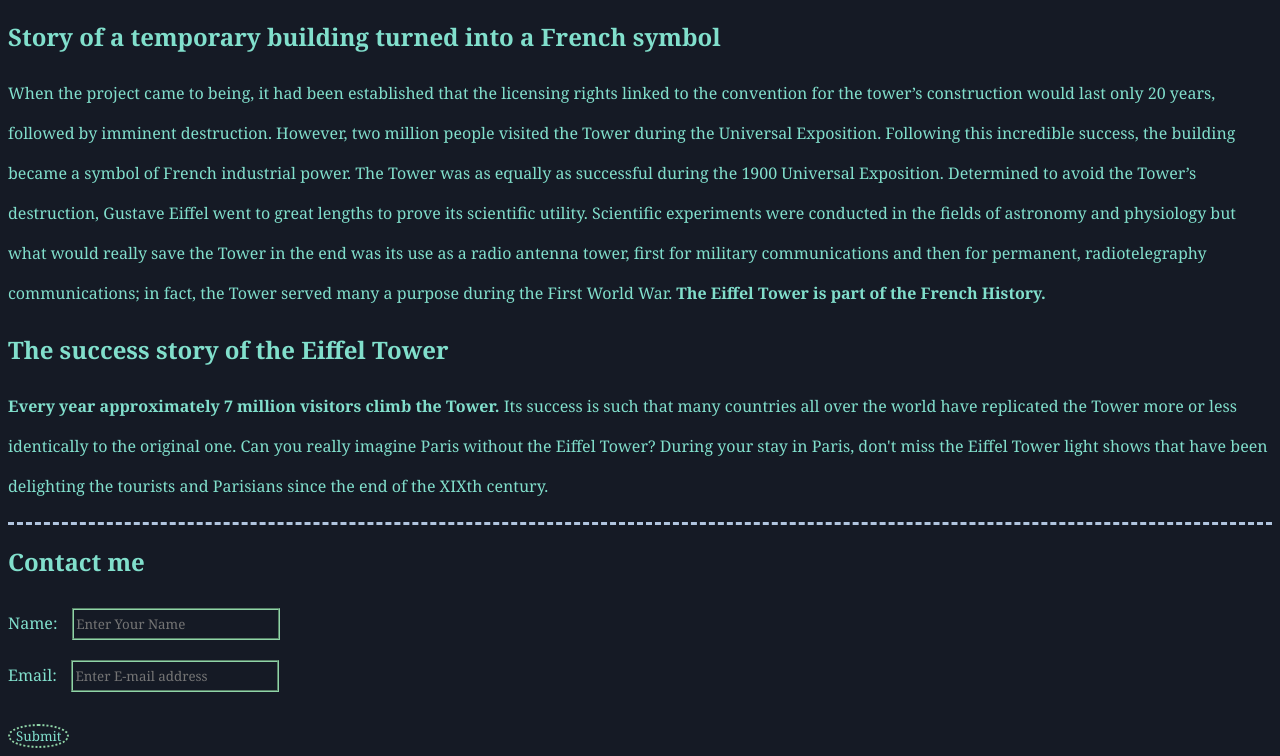
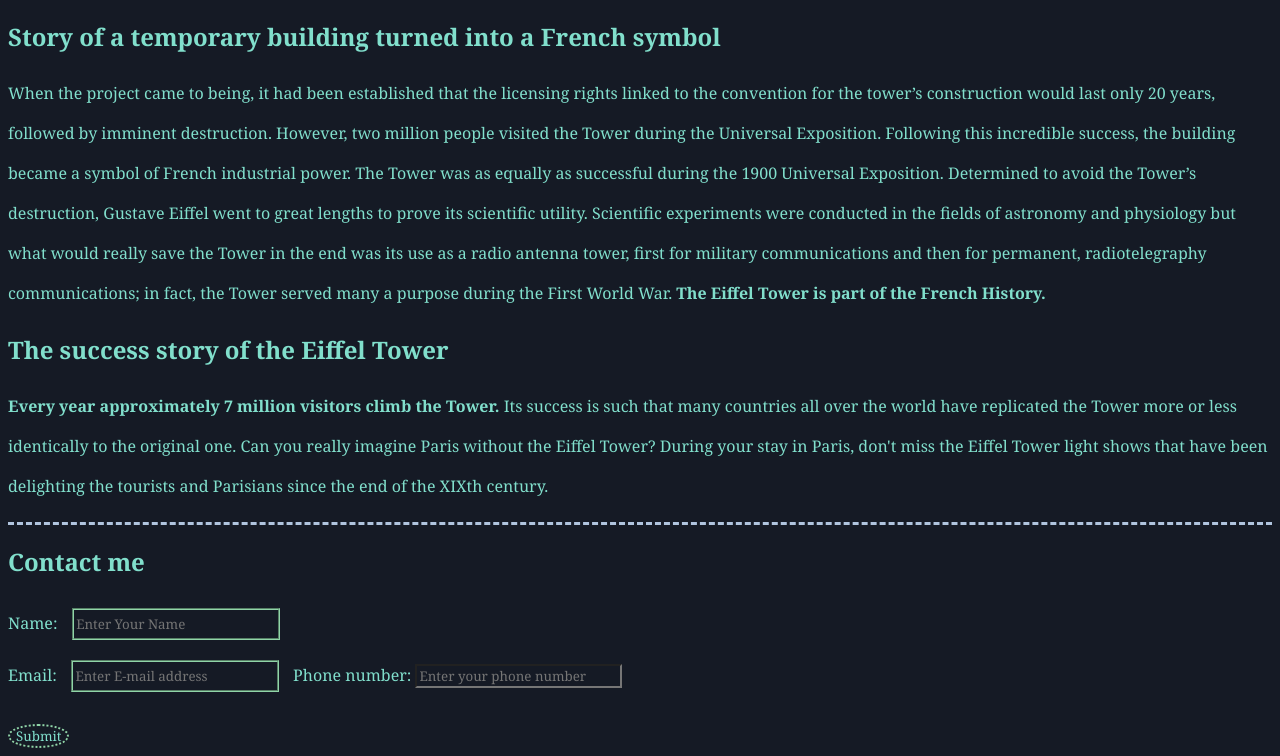
Before and after one commit to MaryamSharifii/TRIBUTE, a plain HTML site: page index.html in a window 1280 px wide. Shown: the part 1817-2573 px from the top of the page. Drawn offline with Linux system fonts and the light colour scheme.

Commit message:
a few changes

```diff
--- a/index.html
+++ b/index.html
@@ -103,6 +103,10 @@
         <br />
         <label for="email">Email:</label>
         <input type="email" id="email" name="name" placeholder="Enter E-mail address" required>
+        <label for="phone">
+          Phone number:
+        </label>
+        <input type="tel" id="phone" name="phone" placeholder="Enter your phone number" required>
         <br /><br />
         <button>Submit</button>
 
```
